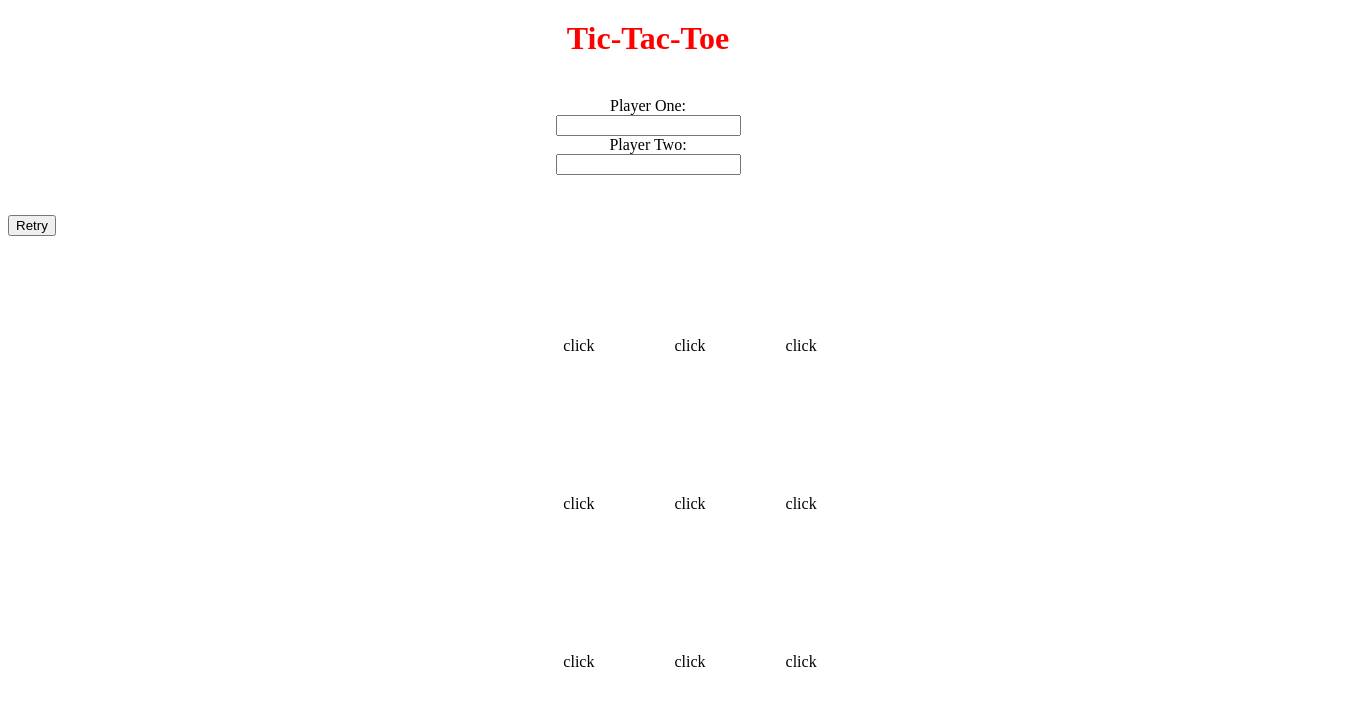
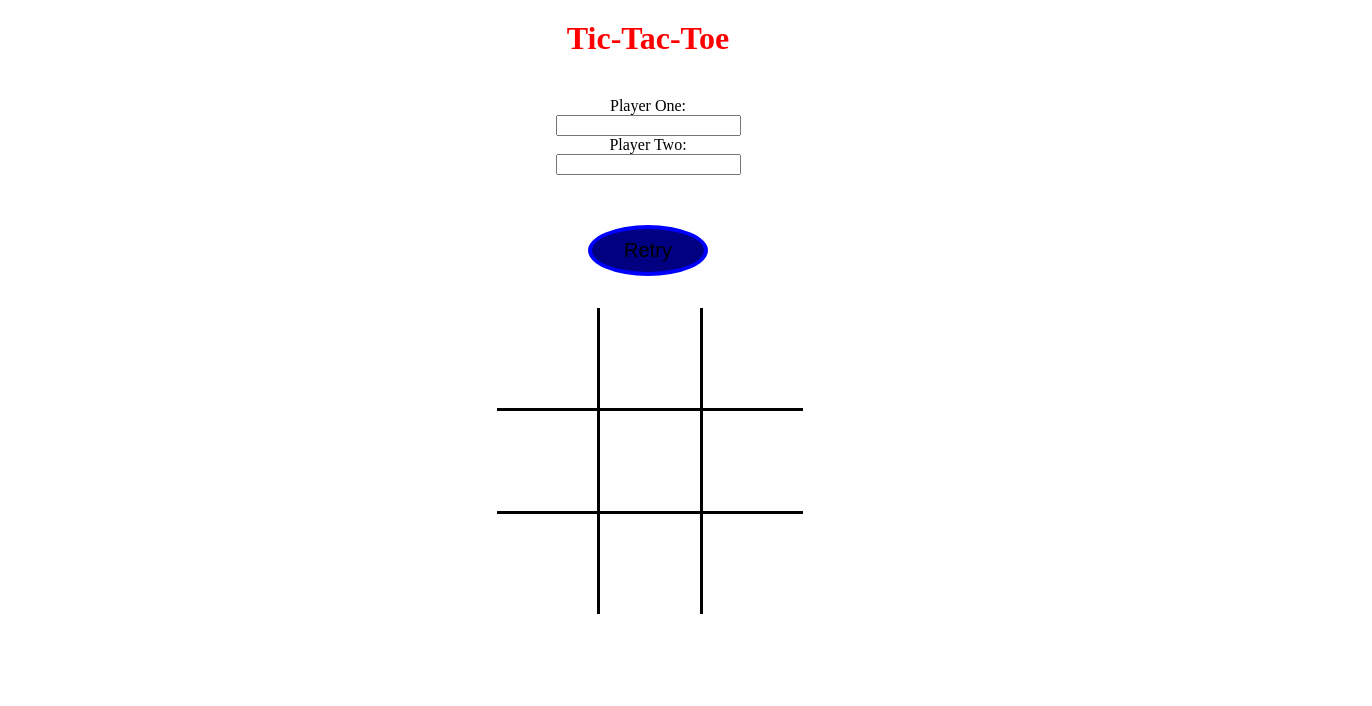
Before and after one commit to harmeetsingh029/arcade, a plain HTML site: page index.html in a window 1280 px wide. Shown: the whole page, 1372 px wide, since content can reach past the window. Drawn offline with Linux system fonts and the light colour scheme.

Commit message:
added some styling

```diff
--- a/app.js
+++ b/app.js
@@ -14,7 +14,7 @@ function buildInitialState(){
     winner.innerHTML = ""
     for(let i = 0; i < 9; i++){
         let cell = document.getElementsByClassName("cell")[i]
-        cell.innerHTML = "click"
+        cell.innerHTML = ""
         cell.classList.remove("taken")
     }
     for(let i = 0; i < 3; i++){
@@ -22,6 +22,7 @@ function buildInitialState(){
             gameState.board[i][k] = null
         }
     }
+    swapPlayer()
 }
 
 function swapPlayer(){
--- a/index.html
+++ b/index.html
@@ -19,25 +19,30 @@
 
         </div>
 
-        <button id = "retry" onClick = "buildInitialState()" type="button">Retry</button>
-        <h3 id = "winner"></h3>
+        <div id = "middle">
+            <button id = "retry" onClick = "buildInitialState()" type="button">Retry</button>
+            <h3 id = "winner"></h3>
+        </div>
+
+        <div id = "tableBoard">
         <table id='board'>
             <tr>
-                <td class = "one cell">click</td>
-                <td class = "two cell">click</td>
-                <td class = "three cell">click</td>
+                <td class = "one cell"></td>
+                <td class = "two cell"></td>
+                <td class = "three cell"></td>
             </tr>
             <tr>
-                <td class = "four cell">click</td>
-                <td class = "five cell">click</td>
-                <td class = "six cell">click</td>
+                <td class = "four cell"></td>
+                <td class = "five cell"></td>
+                <td class = "six cell"></td>
             </tr>
             <tr>
-                <td class = "seven cell">click</td>
-                <td class = "eight cell">click</td>
-                <td class = "nine cell">click</td>
+                <td class = "seven cell"></td>
+                <td class = "eight cell"></td>
+                <td class = "nine cell"></td>
             </tr>
         </table>
+        </div>
 
     </body>
 
--- a/style.css
+++ b/style.css
@@ -1,3 +1,7 @@
+* {
+    box-sizing: border-box;
+}
+
 h1 {
     color: red;
     text-align: center;
@@ -23,9 +27,6 @@ body {
 
 tr {
     display: flex;
-    text-align: center;
-    margin: 20px;
-    padding: 20px;
     justify-content: center;
     align-items: center;
     width: 100vw;
@@ -33,8 +34,57 @@ tr {
 
 
 td {
+    margin: 0;
+    padding: 50px;
+    text-align: center;
+    justify-content: center;
+    border-right: 3px solid black;
+    border-bottom: 3px solid black;
+    table-layout: fixed;
+    text-decoration: none;
+    height: 50px;
+    width: 50px;
+}
+
+.three, .six, .nine {
+    border-right: none;
+}
+
+.seven, .eight, .nine {
+    border-bottom: none;
+}
+
+#middle {
+    display: flex;
+    justify-content: center;
+    align-items: center;
     margin: 20px;
-    padding: 20px;
+}
+
+button {
+    display: block;
+    margin: auto 0;
+    width: 120px;
+    box-shadow: black;
+    border-radius: 50%;
+    border: 4px solid blue;
+    padding: 10px;
+    margin: 10px;
+    text-decoration: none;
+    text-align: center;
+    font-size: 20px;
+    color: black;
+    transition-duration: 0.5s;
+    background-color: navy;
+    justify-content: center;
     align-items: center;
-    justify-content: center;
 }
+
+button:hover {
+    background-color: rgba(34, 99, 196, 0.959);
+    box-shadow: 0 5px rgba(0, 0, 0, 0.514);
+}
+
+/* #tableBoard {
+    overflow-x:auto
+} */
```
